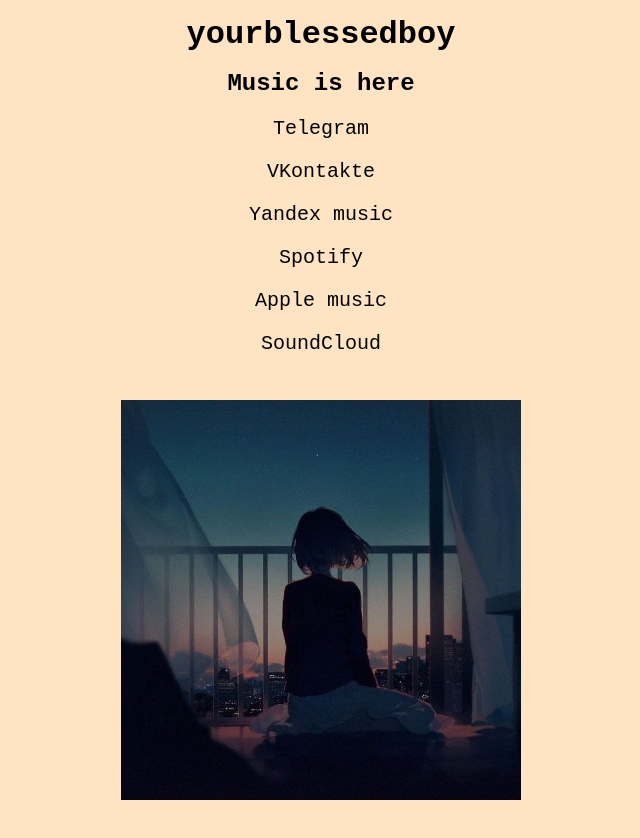
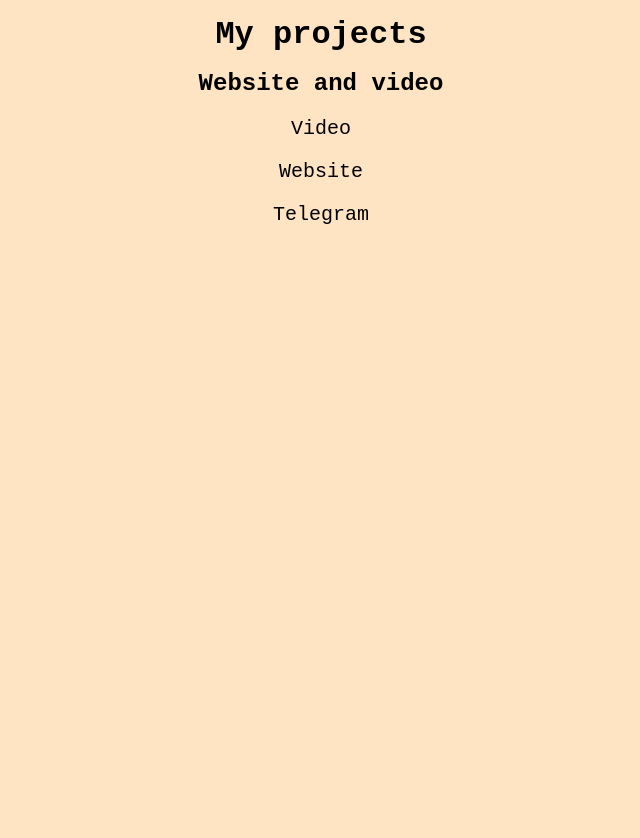
Before and after one commit to triangle220/yourblessedboy, a plain HTML site: page index.html in a window 1280 px wide. Shown: the whole page, without its empty margins (319-959 px from the left). Drawn offline with Linux system fonts and the light colour scheme.

Commit message:
Update index.html

```diff
--- a/index.html
+++ b/index.html
@@ -11,18 +11,18 @@
 <body>
     <div class="osnova">
         <div class="dntmttr">
-        <h1 class="your">yourblessedboy</h1>
-        <h2 class="music">Music is here</h2>
+        <h1 class="your">My projects</h1>
+        <h2 class="music">Website and video</h2>
             <ul>
-                <li class="li"><a href="https://t.me/yourblessedboy" class="a1">Telegram</a></li>
-                <li class="li"><a href="https://vk.com/im_bless" class="a2">VKontakte</a></li>
-                <li class="li"><a href="https://clck.ru/33XUX3" class="a3">Yandex music</a></li>
-                <li class="li"><a href="https://clck.ru/33XAwt" class="a4">Spotify</a></li>
-                <li class="li"><a href="https://clck.ru/33XB2g" class="a5">Apple music</a></li>
-                <li class="li"><a href="https://clck.ru/33XAwF" class="a6">SoundCloud</a></li>
+                <li class="li"><a href="https://www.youtube.com/watch?v=9CdMtdjdluE" class="a1">Video</a></li>
+                <li class="li"><a href="https://triangle220.github.io/Awepaw/" class="a2">Website</a></li>
+                <li class="li"><a href="https://t.me/kopiksopchik" class="a3">Telegram</a></li>
+                <li class="li"><a href="https://clck.ru/33XAwt" class="a4"></a></li>
+                <li class="li"><a href="https://clck.ru/33XB2g" class="a5"></a></li>
+                <li class="li"><a href="https://clck.ru/33XAwF" class="a6"></a></li>
             </ul>
         </div>
-        <div class="image"></div>
+        <div class="1.jpg"></div>
     </div>
 </body>
 </html>
```
